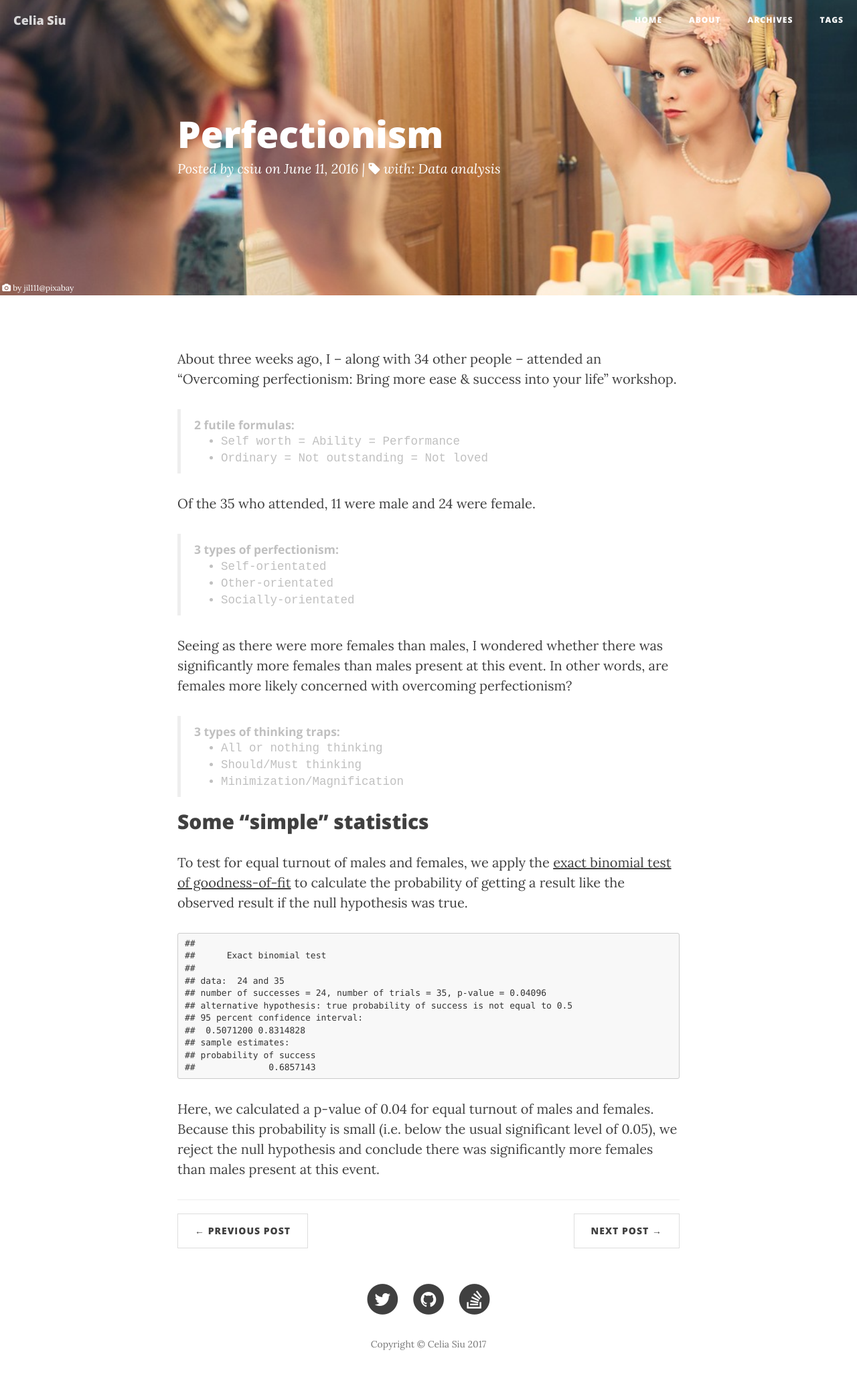
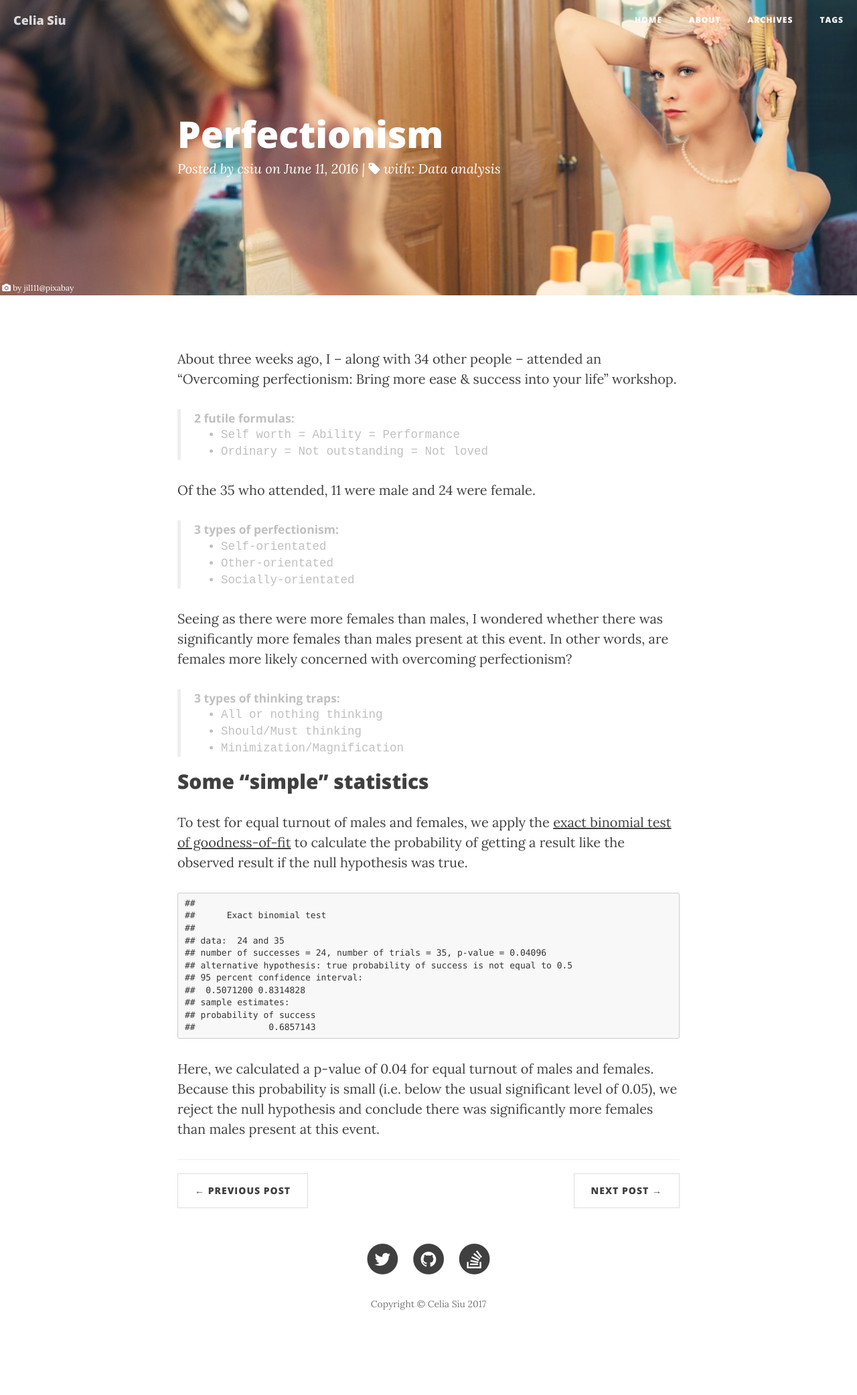
Before and after one commit to csiu/blog, a Jekyll site: the page built from _posts/2016-06-11_perfectionism/2016-06-11-perfectionism.md, in a window 1280 px wide. Shown: the whole page at 67% size. Built offline with Jekyll 4.4.1, drawn with Linux system fonts in a browser that asks for light colours; nearby versions of some CDN libraries; after the commit the page ends 2023 px from its top, so only the background shows below that.

Commit message:
update style of blockquote

```diff
--- a/css/csiu-custom.css
+++ b/css/csiu-custom.css
@@ -1,3 +1,6 @@
 table th, table td {
       padding-right: 20px;
 }
+blockquote {
+  padding: 0px 20px;
+}
```
